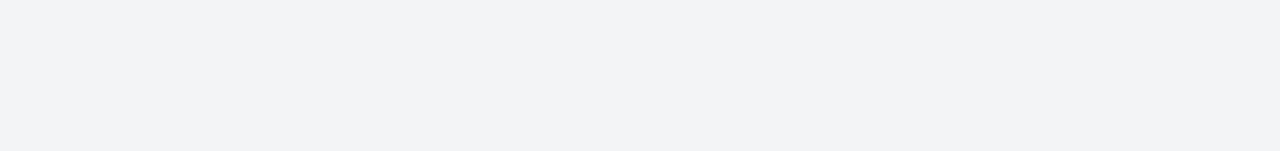
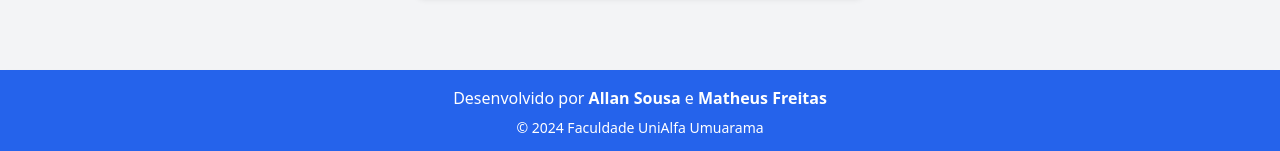
Before and after one commit to matheuslkj/projeto-tcc-AM, a React (Vite) app in the folder frontend/: page /editar-agendamento/1 in a window 1280 px wide. Shown: the part 938-1089 px from the top of the page. Before the commit the page ends 928 px from the top, so only its background shows below. Built offline with nearby package versions, Linux system fonts and the light colour scheme; no server answers.

Commit message:
adicionando footer em todas as telas

```diff
--- a/frontend/src/App.jsx
+++ b/frontend/src/App.jsx
@@ -1,8 +1,9 @@
 import React from 'react';
 import { Route, Routes, useLocation } from 'react-router-dom';
 import Navbar from './components/Navbar';
+import Footer from './components/Footer'; // Certifique-se de importar o Footer
 import Home from './components/Home';
-import Agendamentos from "./components/Agendamentos"
+import Agendamentos from './components/Agendamentos';
 import Login from './components/Login';
 import ForgotPassword from './components/SolicitarSenha';
 import ResetPassword from './components/RedefinirSenha';
@@ -18,11 +19,13 @@ const App = () => {
 
   const hideNavbarRoutes = ['/login', '/forgot-password', '/reset-password'];
 
-
   return (
-    <div>
+    <div className="flex flex-col min-h-screen">
       {/* Exibir Navbar apenas se a rota atual não estiver em hideNavbarRoutes */}
       {!hideNavbarRoutes.includes(location.pathname) && <Navbar />}
+
+      {/* Conteúdo principal */}
+      <div className="flex-grow">
         <Routes>
           <Route path="/login" element={<Login />} />
           <Route path="/forgot-password" element={<ForgotPassword />} />
@@ -49,7 +52,7 @@ const App = () => {
             path="/pacientes"
             element={
               <ProtectedRoute>
-              <Pacientes/>
+                <Pacientes />
               </ProtectedRoute>
             }
           />
@@ -81,12 +84,16 @@ const App = () => {
             path="/paciente/:id"
             element={
               <ProtectedRoute>
-              <DetalhesPaciente/>
+                <DetalhesPaciente />
               </ProtectedRoute>
             }
           />
         </Routes>
       </div>
+
+      {/* Exibir Footer apenas se a rota atual não estiver em hideNavbarRoutes */}
+      {!hideNavbarRoutes.includes(location.pathname) && <Footer />}
+    </div>
   );
 };
 
--- a/frontend/src/components/Agendamentos.jsx
+++ b/frontend/src/components/Agendamentos.jsx
@@ -128,7 +128,7 @@ const Agendamentos = () => {
     };
 
     return (
-        <div className="min-h-screen flex justify-center items-center bg-gray-100">
+        <div className="min-h-screen flex justify-center items-center bg-gray-100 m-10">
             <div className="bg-white p-8 rounded-lg shadow-md w-full max-w-md">
                 <h1 className="text-2xl font-bold mb-6">{id ? 'Editar Agendamento' : 'Agendar Atendimento'}</h1>
                 <form onSubmit={handleSubmit}>
--- a/frontend/src/components/Home.jsx
+++ b/frontend/src/components/Home.jsx
@@ -232,8 +232,6 @@ const Home = () => {
                     </div>
                 </div>
             )}
-
-            <Footer />
         </div>
     );
 };
--- a/frontend/src/components/pacientes.jsx
+++ b/frontend/src/components/pacientes.jsx
@@ -1,4 +1,5 @@
 import React, { useState, useEffect } from 'react';
+import Footer from './Footer';
 import { FaEdit, FaTrash, FaPlus, FaSort } from 'react-icons/fa';
 import axios from 'axios';
 import InputMask from 'react-input-mask';
@@ -189,7 +190,8 @@ const Pacientes = () => {
   };
 
   return (
-    <div className="min-h-screen bg-gray-100">
+    <div className="min-h-screen flex flex-col">
+      <div className="flex-grow">
         <div className="max-w-6xl mx-auto mt-8 p-4">
           <div className="flex justify-between items-center mb-4">
             <input
@@ -256,9 +258,11 @@ const Pacientes = () => {
             </div>
           </div>
         </div>
-
-
-      {showModal && (
+      </div>
+    </div>
+  );
+  {
+    showModal && (
       <div className="fixed inset-0 bg-gray-600 bg-opacity-50 flex justify-center items-center z-50" onClick={() => setShowModal(false)}>
         <div className="bg-white p-6 rounded-lg w-full max-w-lg shadow-lg overflow-y-auto max-h-screen" onClick={(e) => e.stopPropagation()}>
           <h2 className="text-2xl font-bold mb-4">{isEditing ? 'Editar Paciente' : 'Cadastrar Paciente'}</h2>
@@ -348,9 +352,8 @@ const Pacientes = () => {
           </form>
         </div>
       </div>
-      )}
-    </div>
-  );
+    )
+  }
 };
 
 export default Pacientes;
```
Lines whose indentation alone changed are shown as unchanged.
